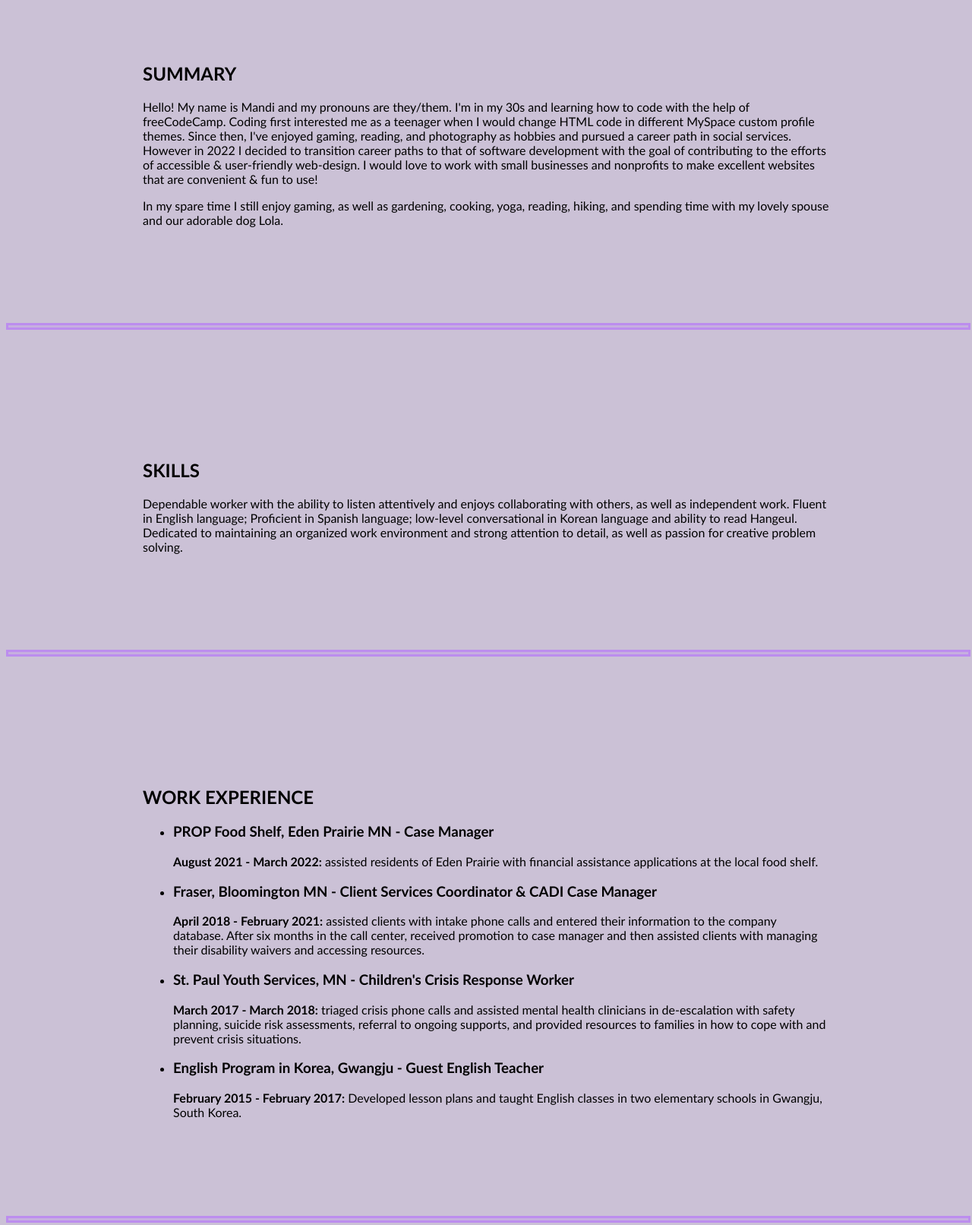
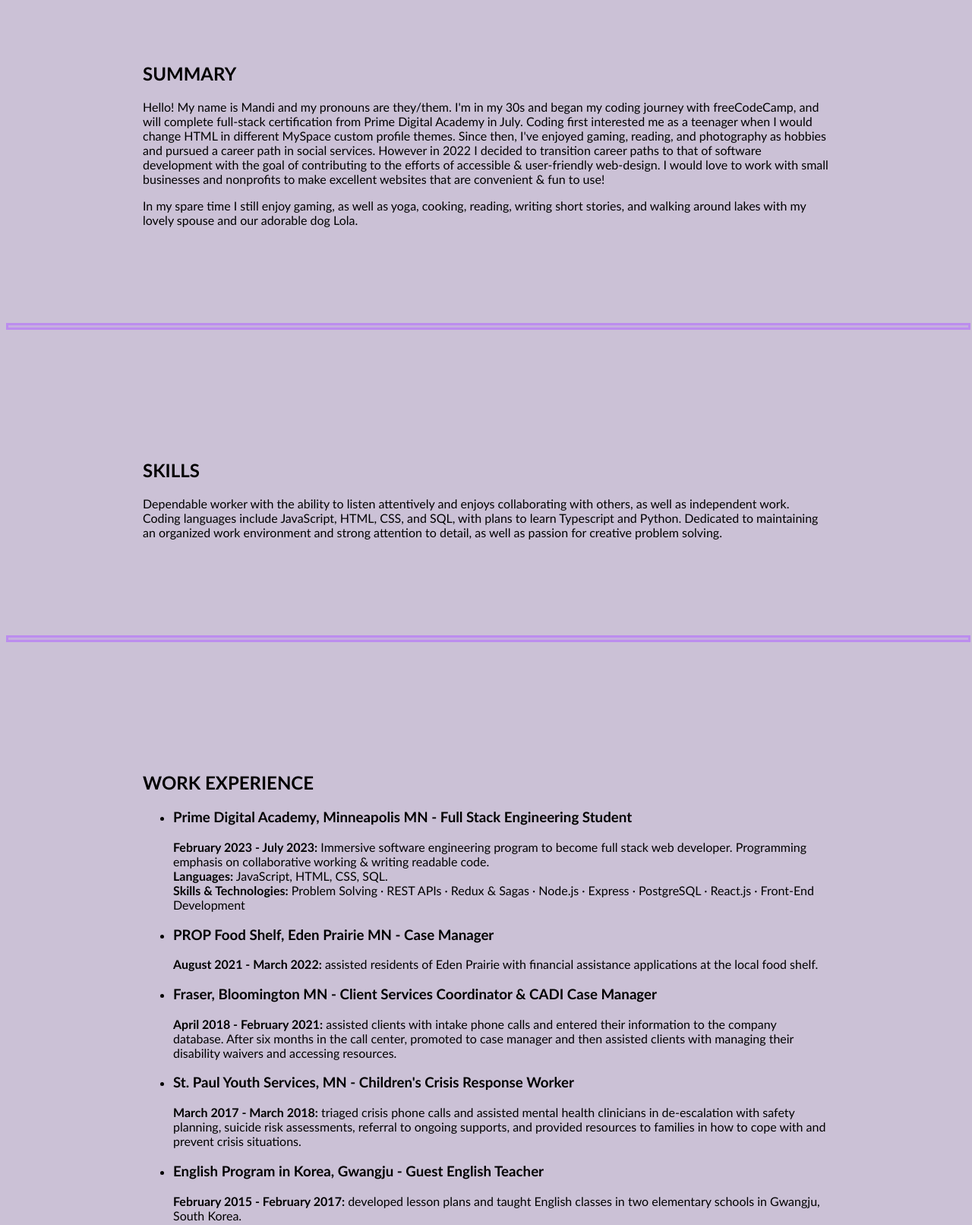
Before and after one commit to min-dles/min-dles.github.io, a plain HTML site: page index.html in a window 1280 px wide. Shown: the part 580-2192 px from the top of the page at 76% size. Drawn offline with Linux system fonts and the light colour scheme.

Commit message:
updated content for accurate resume details status git

```diff
--- a/index.html
+++ b/index.html
@@ -25,33 +25,63 @@
       <h2>CONTACT INFORMATION</h2>
       <h3>Name: Mandi Andrade</h3>
       <p>Pronouns: they/them</p>
-      <p>Address: Minneapolis, MN 55407</p>
-      <p>Email: <a href="mailto:holst094@umn.edu">holst094@umn.edu</a></p>
+      <p>Address: Minneapolis, MN</p>
+      <p>Email: <a href="mailto:mandi.andrade20@gmail.com">mandi.andrade20@gmail.com</a></p>
     </section>
     <div class="line-break"></div>
   </header>
   <main>
     <section class="jump-to" id="summary">
       <h2>SUMMARY</h2>
-      <p>Hello! My name is Mandi and my pronouns are they/them. I'm in my 30s and learning how to code with the help of freeCodeCamp. Coding first interested me as a teenager when I would change HTML code in different MySpace custom profile themes. Since then, I've enjoyed gaming, reading, and photography as hobbies and pursued a career path in social services. However in 2022 I decided to transition career paths to that of software development with the goal of contributing to the efforts of accessible & user-friendly web-design. I would love to work with small businesses and nonprofits to make excellent websites that are convenient & fun to use!</p>
-      <p id="bonus">In my spare time I still enjoy gaming, as well as gardening, cooking, yoga, reading, hiking, and spending time with my lovely spouse and our adorable dog Lola.</p>
+      <p>Hello! My name is Mandi and my pronouns are they/them.
+        I'm in my 30s and began my coding journey with freeCodeCamp, and will complete
+        full-stack certification from Prime Digital Academy in July.
+        Coding first interested me as a teenager when I would change HTML
+        in different MySpace custom profile themes. Since then, I've enjoyed gaming,
+        reading, and photography as hobbies and pursued a career path in social services.
+        However in 2022 I decided to transition career paths to that of software
+        development with the goal of contributing to the efforts of accessible &
+        user-friendly web-design. I would love to work with small businesses and
+        nonprofits to make excellent websites that are convenient & fun to use!
+      </p>
+      <p id="bonus">In my spare time I still enjoy gaming, as well as yoga,
+        cooking, reading, writing short stories, and walking around lakes with my lovely spouse
+        and our adorable dog Lola.
+      </p>
     </section>
     <div class="line-break"></div>
     <section class="jump-to" id="skills">
       <h2>SKILLS</h2>
-      <p>Dependable worker with the ability to listen attentively and enjoys collaborating with others, as well as independent work. Fluent in English language; Proficient in Spanish language; low-level conversational in Korean language and ability to read Hangeul. Dedicated to maintaining an organized work environment and strong attention to detail, as well as passion for creative problem solving.</p>
+      <p>Dependable worker with the ability to listen attentively and enjoys collaborating
+        with others, as well as independent work. Coding languages include JavaScript,
+        HTML, CSS, and SQL, with plans to learn Typescript and Python. Dedicated to
+        maintaining an organized work environment and strong attention
+        to detail, as well as passion for creative problem solving.
+      </p>
     </section>
     <div class="line-break"></div>
     <section class="jump-to" id="experience">
       <h2>WORK EXPERIENCE</h2>
       <ul>
         <li>
+          <h3>Prime Digital Academy, Minneapolis MN - Full Stack Engineering Student</h3>
+          <p>
+            <b>February 2023 - July 2023:</b>
+            Immersive software engineering program to become full stack web developer.
+            Programming emphasis on collaborative working & writing readable code.
+            <br>
+            <b>Languages:</b> JavaScript, HTML, CSS, SQL.
+            <br>
+            <b>Skills & Technologies:</b> Problem Solving · REST APIs · Redux & Sagas · Node.js · Express · PostgreSQL · React.js · Front-End Development
+          </p>
+        </li>
+        <li>
           <h3>PROP Food Shelf, Eden Prairie MN - Case Manager</h3>
           <p><b>August 2021 - March 2022:</b> assisted residents of Eden Prairie with financial assistance applications at the local food shelf.</p>
         </li>
         <li>
           <h3>Fraser, Bloomington MN - Client Services Coordinator & CADI Case Manager</h3>
-          <p><b>April 2018 - February 2021:</b> assisted clients with intake phone calls and entered their information to the company database. After six months in the call center, received promotion to case manager and then assisted clients with managing their disability waivers and accessing resources.</p>
+          <p><b>April 2018 - February 2021:</b> assisted clients with intake phone calls and entered their information to the company database. After six months in the call center, promoted to case manager and then assisted clients with managing their disability waivers and accessing resources.</p>
         </li>
         <li>
           <h3>St. Paul Youth Services, MN - Children's Crisis Response Worker</h3>
@@ -59,7 +89,7 @@
         </li>
         <li>
           <h3>English Program in Korea, Gwangju - Guest English Teacher</h3>
-          <p><b>February 2015 - February 2017:</b> Developed lesson plans and taught English classes in two elementary schools in Gwangju, South Korea.</p>
+          <p><b>February 2015 - February 2017:</b> developed lesson plans and taught English classes in two elementary schools in Gwangju, South Korea.</p>
         </li>
       </ul>
     </section>
@@ -68,16 +98,24 @@
       <h2>EDUCATION</h2>
       <ul>
         <li>
+          <h3>Prime Digital Academy, Minneapolis MN - Full Stack Engineering Student</h3>
+          <p>
+            <b>February 2023 - July 2023:</b>
+            studied full-stack engineering in the Citrine Cohort, led by instructors
+            Matthew Black and Andrew Harasymiw.
+            </p>
+        </li>
+        <li>
+          <h3>612 Jungle - 200-Hour Yoga Teacher Certification</h3>
+          <p><b>January 2022 - April 2022:</b> studied 200-hour yoga teacher training with a cohort at 612 Jungle, led by yoga instructors Gabrielle Roberts and Lindsay Lewis.</p>
+        </li>
+        <li>
           <h3>University of Minnesota - College of Liberal Arts - Bachelor of Arts</h3>
-          <p><b>September 2010 - May 2014:</b> Majored in Spanish studies and traveled to Toledo, Spain in May 2013 for a 3-week study abroad experience. Achieved Dean's List acknowledgement in Spring 2014.</p>
+          <p><b>September 2010 - May 2014:</b> majored in Spanish studies and traveled to Toledo, Spain in May 2013 for a 3-week study abroad experience. Achieved Dean's List acknowledgement in Spring 2014.</p>
         </li>
         <li>
           <h3>University of Minnesota - College of Design - Bachelor of Design in Architecture</h3>
-          <p><b>September 2010 - May 2014:</b> Majored in architecture; achieved Dean's List acknowledgement in fall 2012, fall 2013, and spring 2014, and graduated Magna Cum Laude.</p>
-        </li>
-        <li>
-          <h3>612 Jungle - 200-Hour Yoga Teacher Certification</h3>
-          <p><b>January 2022 - April 2022:</b> Studied 200-hour yoga teacher training with a cohort at 612 Jungle, led by yoga instructors Gabrielle Roberts and Lindsay Lewis.</p>
+          <p><b>September 2010 - May 2014:</b> majored in architecture; achieved Dean's List acknowledgement in fall 2012, fall 2013, and spring 2014, and graduated Magna Cum Laude.</p>
         </li>
       </ul>
     </section>
@@ -86,9 +124,10 @@
   <footer class="jump-to" id="links">
     <h2>LINKS TO MY WORK:</h2>
     <div id="footer-links">
+      <a class="work-links" id="linkedin" href="https://www.linkedin.com/in/mandi-andrade/" target="_blank">LinkedIn</a>
+      <a class="work-links" id="github" href="https://github.com/min-dles" target="_blank">Github</a>
       <a class="work-links" id="profile-link" href="https://codepen.io/min_dles" target="_blank">CodePen</a>
       <a class="work-links" id="fcc-link" href="https://www.freecodecamp.org/coder-min" target="_blank">freeCodeCamp profile</a>
-      <a class="work-links" id="linkedin" href="https://www.linkedin.com/in/mandi-andrade-0a3a8216b" target="_blank">LinkedIn</a>
     </div>
     <a href="https://i.imgur.com/g29tQWE.jpg" target="_blank"><img id="lola-img" src="Lola.jpg" alt="A picture of my dog." /></a>
     <caption id="lola-caption">Thanks for reading! Please enjoy this picture of my sweet dog, Lola.</caption>
```
